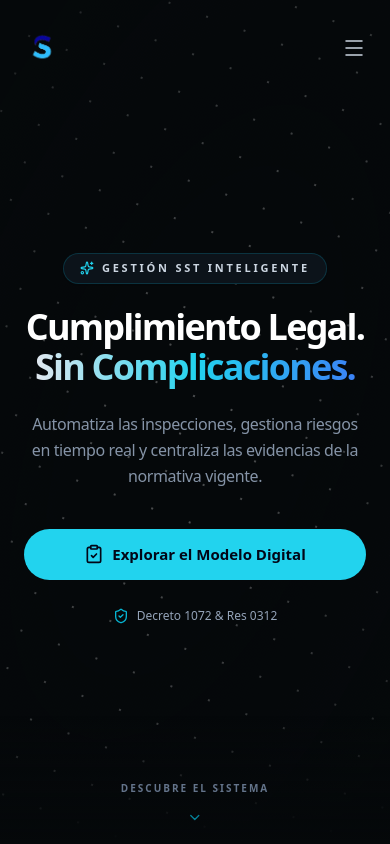
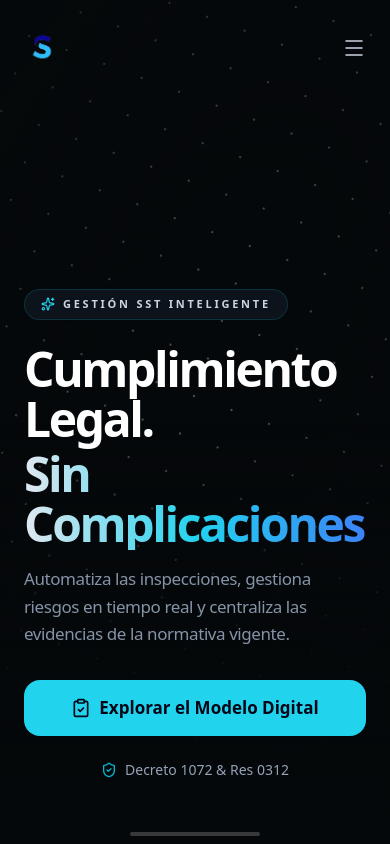
Before and after one commit to integralsst/SIS_CLIENT, a React (Vite) app: page / in a window 390 px wide. Shown: the top 844 px of the page. Built offline with nearby package versions, Linux system fonts and the light colour scheme.

Commit message:
upgrade comparisons4

```diff
--- a/src/features/landing/components/Hero.tsx
+++ b/src/features/landing/components/Hero.tsx
@@ -4,7 +4,8 @@ import { Sparkles, ClipboardCheck, ShieldCheck, ChevronDown } from 'lucide-react
 import { motion } from 'framer-motion';
 
 const Hero = () => {
-  const handleScroll = (e: React.MouseEvent) => {
+  // FIX TIPADO: Ahora sí, especificamos correctamente el genérico <HTMLElement>
+  const handleScroll = (e: React.MouseEvent<HTMLElement>) => {
     e.preventDefault();
     const target = document.getElementById('how');
     if (target) {
@@ -13,8 +14,9 @@ const Hero = () => {
   };
 
   return (
-    <section className="relative w-full px-6 overflow-hidden flex flex-col items-center justify-center text-center min-h-[100dvh] pt-24 pb-16">
+    <section className="relative w-full px-6 overflow-hidden flex flex-col justify-end md:justify-center items-start md:items-center text-left md:text-center min-h-[100dvh] pt-24 pb-12 md:pb-16">
 
+      {/* FONDO PREMIUM OPTIMIZADO */}
       <div className="absolute inset-0 -z-10 bg-[#05080a] flex items-center justify-center overflow-hidden pointer-events-none">
         <svg
           className="absolute w-[200%] h-[200%] opacity-40 animate-[spin_120s_linear_infinite]"
@@ -33,7 +35,8 @@ const Hero = () => {
           <rect width="100%" height="100%" fill="url(#fadeGradient)" />
         </svg>
 
-        <div className="absolute bottom-0 inset-x-0 h-32 md:h-40 bg-gradient-to-t from-[#05080a] to-transparent" />
+        {/* Gradiente más alto en móvil para que el texto anclado abajo se lea perfecto */}
+        <div className="absolute bottom-0 inset-x-0 h-[50vh] md:h-40 bg-gradient-to-t from-[#05080a] md:from-[#05080a] via-[#05080a]/80 to-transparent" />
       </div>
 
       <motion.div
@@ -41,7 +44,7 @@ const Hero = () => {
         animate={{ opacity: 1, y: 0, scale: 1 }}
         transition={{ duration: 0.6, ease: [0.16, 1, 0.3, 1] }}
         style={{ willChange: "opacity, transform" }}
-        className="inline-flex items-center gap-2 px-4 py-1.5 rounded-full border border-cyan-500/20 bg-[#0c131a] text-slate-300 text-[11px] uppercase tracking-[0.25em] font-semibold mb-6 shadow-sm relative z-10"
+        className="inline-flex items-center gap-2 px-4 py-1.5 rounded-full border border-cyan-500/20 bg-[#0c131a] text-slate-300 text-[11px] uppercase tracking-[0.25em] font-semibold mb-6 shadow-sm relative z-10 self-start md:self-auto"
       >
         <Sparkles size={14} className="text-cyan-400" />
         Gestión SST Inteligente
@@ -52,10 +55,11 @@ const Hero = () => {
         animate={{ opacity: 1, y: 0 }}
         transition={{ duration: 0.8, ease: [0.16, 1, 0.3, 1], delay: 0.1 }}
         style={{ willChange: "opacity, transform" }}
-        className="relative z-10 text-4xl sm:text-5xl md:text-7xl lg:text-8xl font-bold text-white mb-6 tracking-tighter leading-[1.1] md:leading-[1.05] max-w-5xl mx-auto w-full"
+        className="relative z-10 text-5xl sm:text-6xl md:text-7xl lg:text-8xl font-bold text-white mb-4 md:mb-6 tracking-tighter leading-[1.05] md:leading-[1.1] max-w-5xl md:mx-auto w-full"
       >
-        Cumplimiento Legal. <br />
-        <span className="text-transparent bg-clip-text bg-gradient-to-r from-slate-200 via-cyan-400 to-blue-500">
+        Cumplimiento Legal. <br className="hidden md:block" />
+        <span className="md:hidden"> </span>
+        <span className="text-transparent bg-clip-text bg-gradient-to-r from-slate-200 via-cyan-400 to-blue-500 block md:inline mt-1 md:mt-0">
           Sin Complicaciones.
         </span>
       </motion.h1>
@@ -65,7 +69,7 @@ const Hero = () => {
         animate={{ opacity: 1, y: 0 }}
         transition={{ duration: 0.8, ease: [0.16, 1, 0.3, 1], delay: 0.2 }}
         style={{ willChange: "opacity, transform" }}
-        className="relative z-10 text-base sm:text-lg md:text-xl lg:text-2xl text-slate-400/90 max-w-2xl mx-auto mb-10 font-medium leading-relaxed tracking-tight w-full"
+        className="relative z-10 text-[17px] sm:text-lg md:text-xl lg:text-2xl text-slate-400/90 md:max-w-2xl md:mx-auto mb-8 md:mb-10 font-medium leading-relaxed tracking-tight w-full pr-4 md:pr-0"
       >
         Automatiza las inspecciones, gestiona riesgos en tiempo real y centraliza las evidencias de la normativa vigente.
       </motion.p>
@@ -75,28 +79,29 @@ const Hero = () => {
         animate={{ opacity: 1, y: 0 }}
         transition={{ duration: 0.8, ease: [0.16, 1, 0.3, 1], delay: 0.3 }}
         style={{ willChange: "opacity, transform" }}
-        className="relative z-10 flex flex-col sm:flex-row items-center justify-center gap-5 sm:gap-6 w-full"
+        className="relative z-10 flex flex-col md:flex-row items-start md:items-center justify-start md:justify-center gap-4 md:gap-6 w-full mb-4 md:mb-0"
       >
         <a
           href="#how"
           onClick={handleScroll}
-          className="group relative w-full sm:w-auto inline-flex items-center justify-center gap-2 px-6 py-3.5 sm:px-8 sm:py-4 bg-cyan-400 text-slate-950 rounded-full font-semibold text-[15px] sm:text-base transition-all duration-300 hover:bg-cyan-300 hover:scale-[1.02] active:scale-[0.98]"
+          className="group relative w-full md:w-auto flex items-center justify-center gap-2 h-14 md:h-auto md:px-8 md:py-4 bg-cyan-400 text-slate-950 rounded-2xl md:rounded-full font-bold md:font-semibold text-[17px] md:text-[15px] transition-transform active:scale-[0.98] md:hover:scale-[1.02]"
         >
-          <ClipboardCheck size={20} className="transition-transform group-hover:-translate-y-0.5" />
+          <ClipboardCheck size={20} className="md:transition-transform md:group-hover:-translate-y-0.5" />
           Explorar el Modelo Digital
         </a>
 
-        <div className="flex items-center gap-2 text-slate-400 text-xs sm:text-sm font-medium px-2 mt-2 sm:mt-0">
+        <div className="flex items-center justify-center gap-2 text-slate-400 text-sm font-medium px-2 w-full md:w-auto mt-2 md:mt-0">
            <ShieldCheck size={16} className="text-cyan-500" />
            Decreto 1072 & Res 0312
         </div>
       </motion.div>
 
+      {/* INDICADOR DE SCROLL: Visible solo en Desktop */}
       <motion.div
         initial={{ opacity: 0 }}
         animate={{ opacity: 1 }}
         transition={{ delay: 1, duration: 1 }}
-        className="absolute bottom-6 md:bottom-8 left-1/2 -translate-x-1/2 flex flex-col items-center gap-2 z-10 cursor-pointer md:hidden"
+        className="absolute bottom-6 md:bottom-8 left-1/2 -translate-x-1/2 hidden md:flex flex-col items-center gap-2 z-10 cursor-pointer"
         onClick={handleScroll}
       >
         <span className="text-[10px] uppercase tracking-[0.2em] text-slate-500 font-semibold hover:text-cyan-400 transition-colors">
@@ -110,6 +115,16 @@ const Hero = () => {
         </motion.div>
       </motion.div>
 
+      {/* HOME INDICATOR iOS: Barra sutil visible solo en Móvil para anclar el diseño */}
+      <motion.div
+        initial={{ opacity: 0 }}
+        animate={{ opacity: 1 }}
+        transition={{ delay: 1, duration: 1 }}
+        className="absolute bottom-2 left-1/2 -translate-x-1/2 md:hidden flex justify-center w-full z-10"
+      >
+        <div className="w-1/3 h-1 bg-white/20 rounded-full" />
+      </motion.div>
+
     </section>
   );
 };
```
